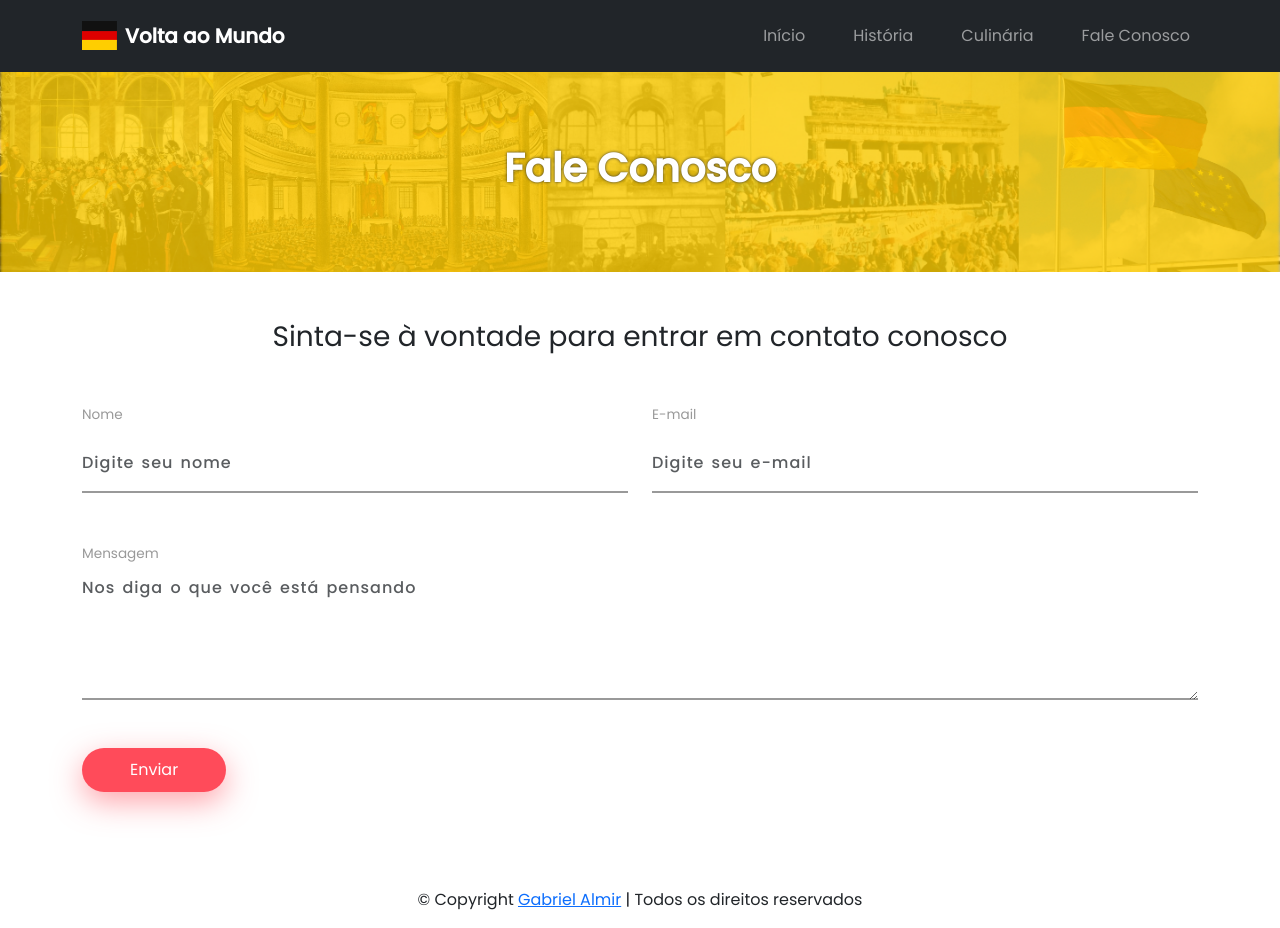
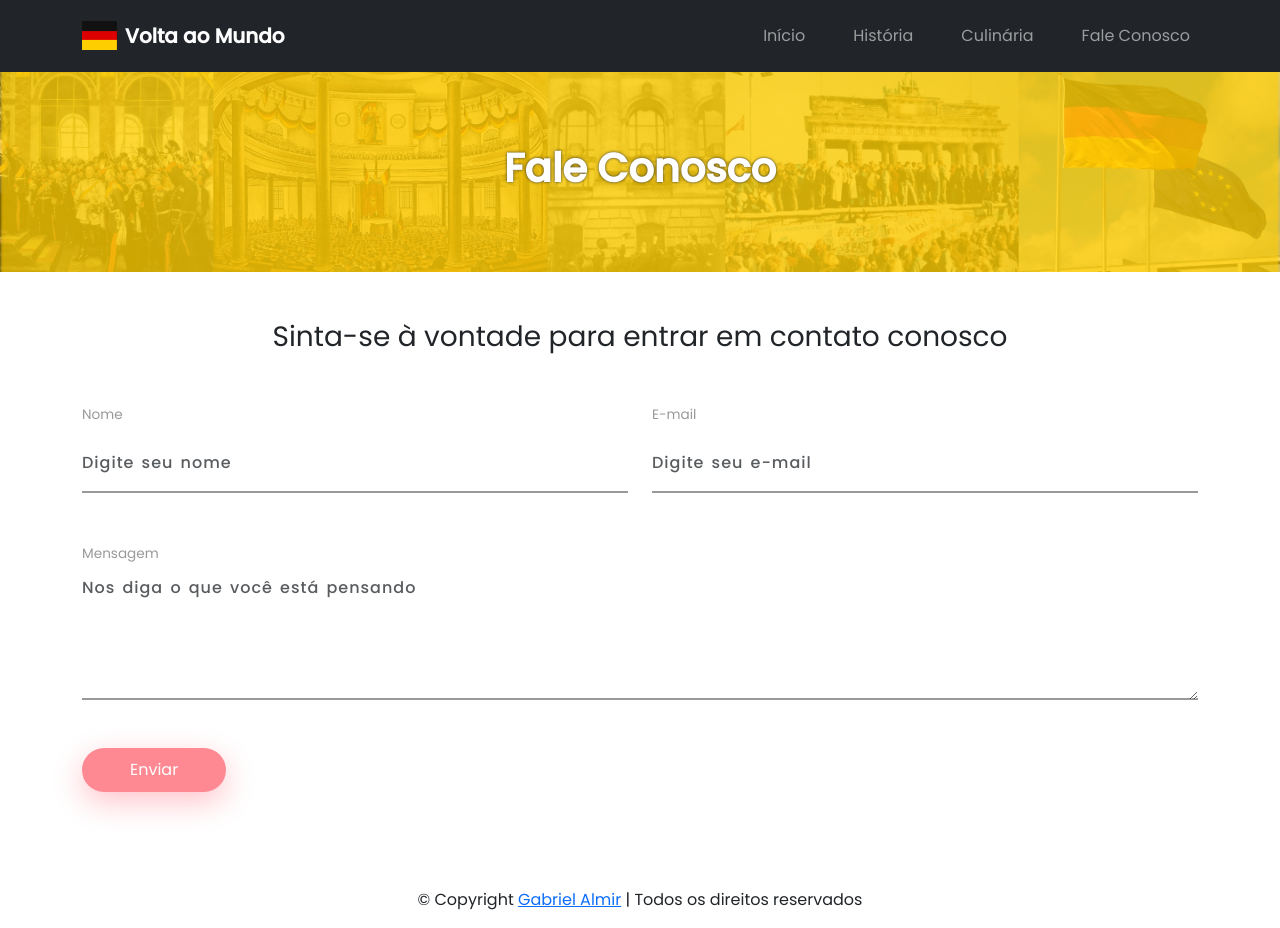
Before and after one commit to gabrielalmir/voltaaomundo-alemanha, a Next.js app: page /fale-conosco in a window 1280 px wide. Built offline with nearby package versions, Linux system fonts and the light colour scheme.

Commit message:
feat: set enabled button in fale-conosco

```diff
--- a/src/app/fale-conosco/page.tsx
+++ b/src/app/fale-conosco/page.tsx
@@ -10,9 +10,12 @@ export default function FaleConosco() {
   const [name, setName] = useState('')
   const [email, setEmail] = useState('')
   const [message, setMessage] = useState('')
+  const [btnDisabled, setBtnDisabled] = useState(true)
 
   async function handleSubmit(event: React.FormEvent<HTMLFormElement>) {
     event.preventDefault()
+
+    setBtnDisabled(true)
 
     if (!name || !email || !message) return alert('Preencha todos os campos')
 
@@ -27,6 +30,8 @@ export default function FaleConosco() {
       setEmail('')
       setMessage('')
     }
+
+    setBtnDisabled(false)
   }
 
   return (
@@ -70,7 +75,10 @@ export default function FaleConosco() {
             </div>
           </div>
 
-          <button type="submit" className="btn btn-primary mt-5">
+          <button type="submit" className="btn btn-primary mt-5" disabled={
+            !btnDisabled || !message || !name || !email ?
+            true : false
+          }>
             Enviar
           </button>
         </form>
```
